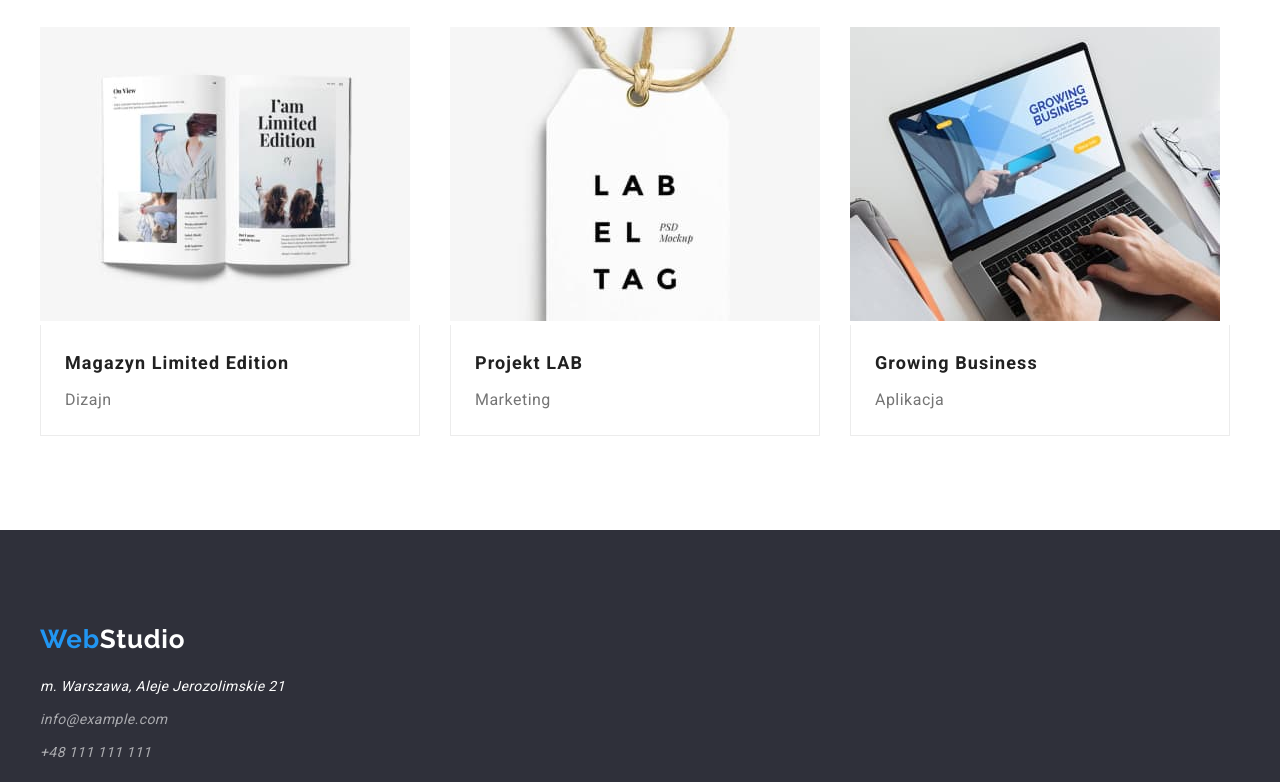
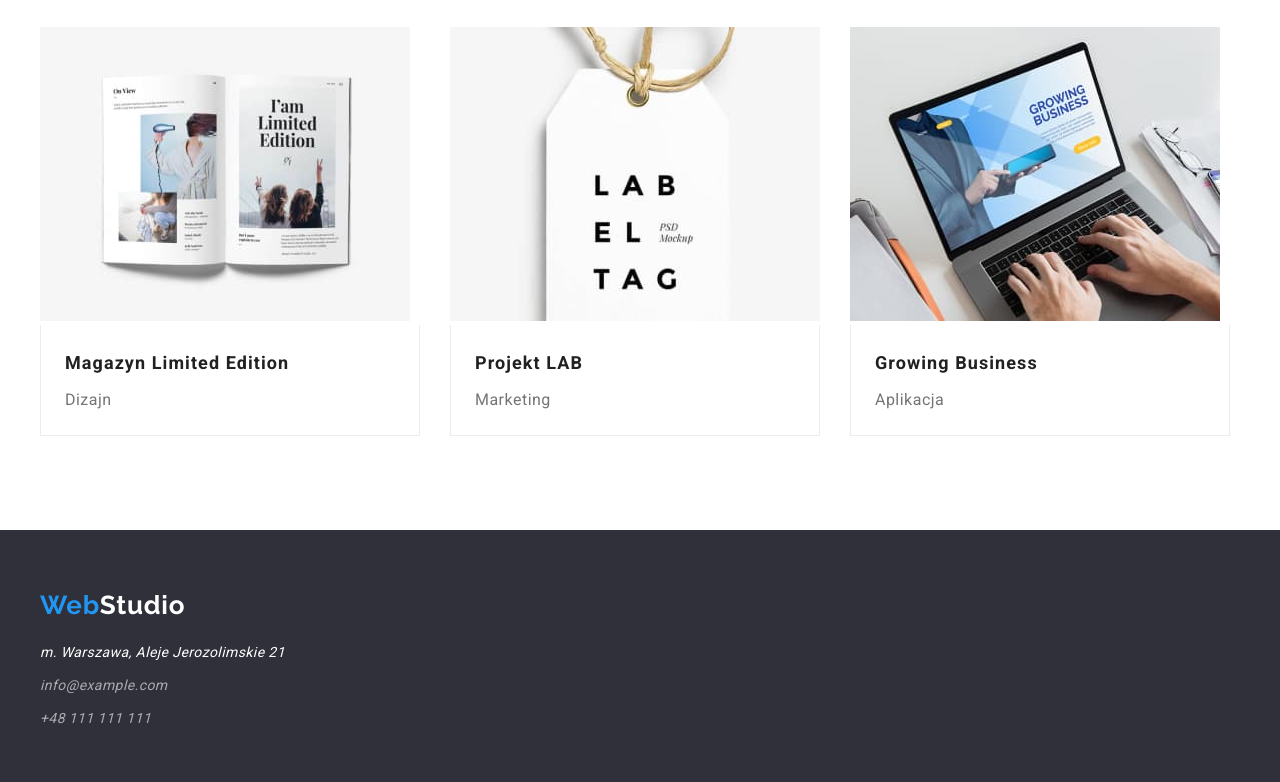
Before and after one commit to MiloszPlesniak/goit-markup-hw-03, a plain HTML site: page portfolio.html in a window 1280 px wide. Shown: the part 1252-2034 px from the top of the page. Drawn offline with Linux system fonts and the light colour scheme.

Commit message:
corrected footer

```diff
--- a/portfolio.html
+++ b/portfolio.html
@@ -197,7 +197,7 @@
       </section>
     </main>
     <!--Contact-->
-    <footer class="finish section">
+    <footer class="finish">
       <div class="container">
         <a class="logo" href="index.html"
           ><span class="web-logo">Web</span
```
